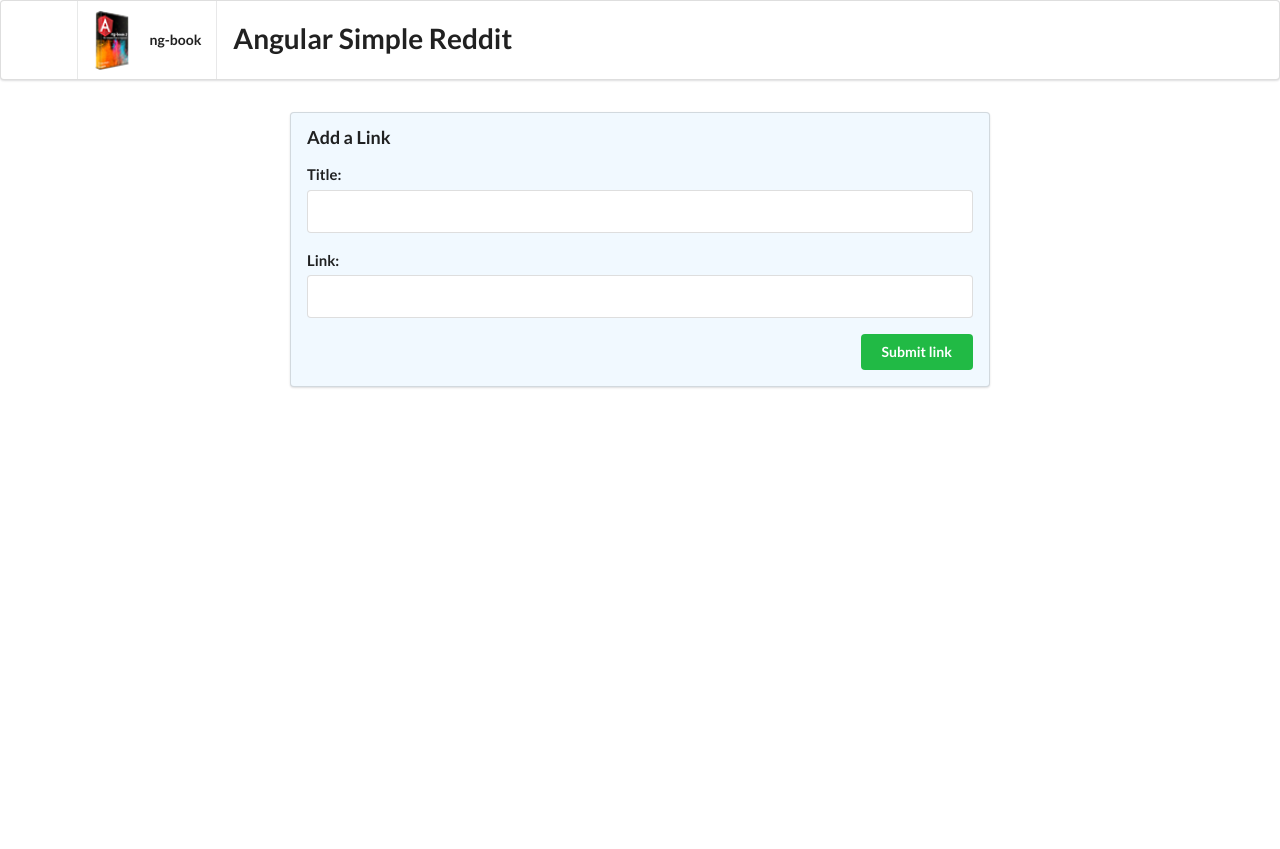
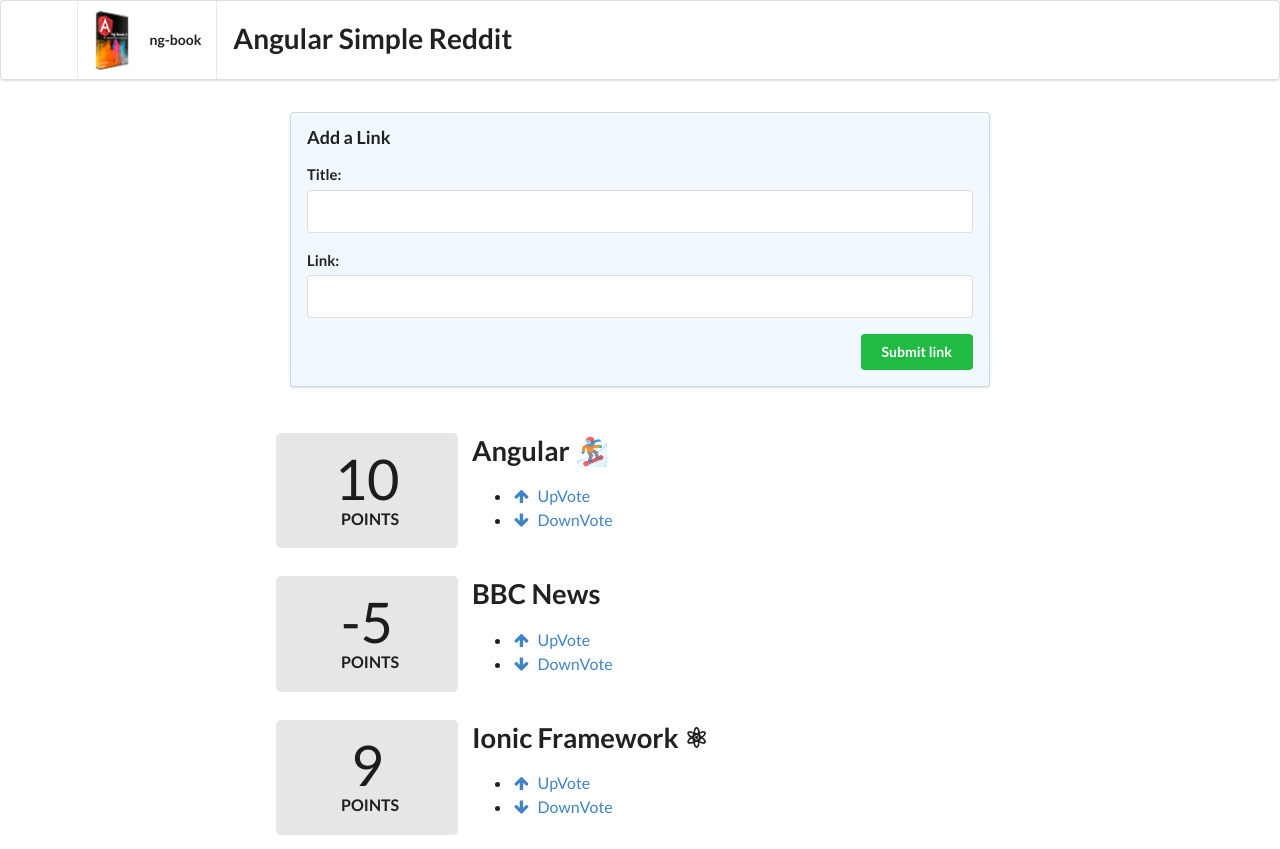
Before and after one commit to Greg-Neumann/Angular-reddit, an Angular app: page / in a window 1280 px wide. Before the commit the page ends 800 px from the top, so only its background shows below. Built offline with nearby package versions, Linux system fonts and the light colour scheme.

Commit message:
more of last commit!

```diff
--- a/src/app/app.component.ts
+++ b/src/app/app.component.ts
@@ -1,13 +1,30 @@
 import { Component } from '@angular/core';
+import { Article } from './article/article.model';
 
 @Component({
   selector: 'app-root',
   templateUrl: './app.component.html',
-  styleUrls: ['./app.component.css']
+  styleUrls: ['./app.component.css'],
 })
 export class AppComponent {
-addArticle(title: HTMLInputElement, link:HTMLInputElement): boolean{
-  console.warn(`About to add article with title ${title.value} and link ${link.value}`)
- return false;
+  //
+  articles: Array<Article> = [];
+  //
+  constructor() {
+    this.articles = [
+      new Article('Angular 🏂', 'https://Angular.io', 10),
+      new Article('BBC News', 'https://bbc.co.uk/news', -5),
+      new Article('Ionic Framework ⚛', 'https://ionicframework.com', 9),
+    ];
+  }
+  //
+  addArticle(title: HTMLInputElement, link: HTMLInputElement): boolean {
+    console.warn(
+      `About to add article with title ${title.value} and link ${link.value}`
+    );
+    this.articles.push(new Article(title.value, link.value, 0));
+    title.value = '';
+    link.value = '';
+    return false;
+  }
 }
-}
--- a/src/app/app.module.ts
+++ b/src/app/app.module.ts
@@ -3,10 +3,12 @@
 
 import { AppRoutingModule } from './app-routing.module';
 import { AppComponent } from './app.component';
+import { ArticleComponent } from './article/article.component';
 
 @NgModule({
   declarations: [
-    AppComponent
+    AppComponent,
+    ArticleComponent
   ],
   imports: [
     BrowserModule,
--- /dev/null
+++ b/src/app/article/article.component.html
@@ -0,0 +1,25 @@
+<div class="four wide column center aligned votes">
+  <div class="ui statistic">
+    <div class="value">
+      {{ article.votes }}
+    </div>
+    <div class="label">&nbsp; Points</div>
+  </div>
+</div>
+<div class="twelve wide column">
+  <a href="{{ article.link }}" class="ui large header">{{ article.title }} </a>
+  <ul class="big horizontal list voters">
+    <li class="item">
+      <a href (click)="voteUp()">
+        <i class="arrow up icon"></i>
+        UpVote
+      </a>
+    </li>
+    <li class="item">
+      <a href (click)="voteDown()">
+        <i class="arrow down icon"></i>
+        DownVote
+      </a>
+    </li>
+  </ul>
+</div>
--- /dev/null
+++ b/src/app/article/article.model.ts
@@ -0,0 +1,19 @@
+export class Article {
+  title: string;
+  link: string;
+  votes: number;
+  constructor(t: string, l: string, v?: number) {
+    //
+    // third parameter v is optional - thus nullable
+    //
+    this.title = t;
+    this.link = l;
+    this.votes = v || 0;
+  }
+  voteUp(): void {
+    this.votes += 1;
+  }
+  voteDown(): void {
+    this.votes -= 1;
+  }
+}
```
Also changed, not shown: src/app/article/article.component.css (added), 1 other file (tests, documents, lock files or other folders).
